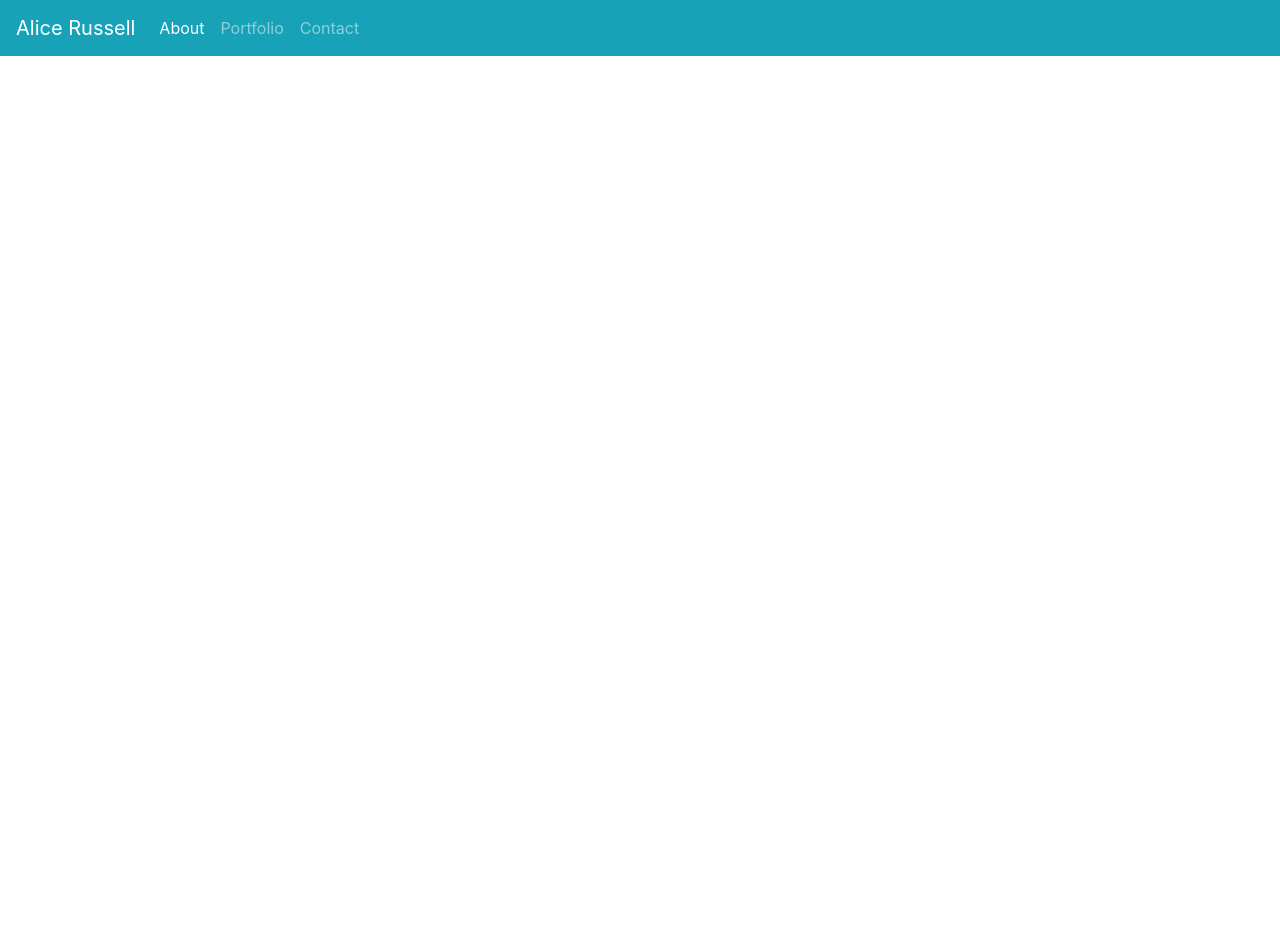
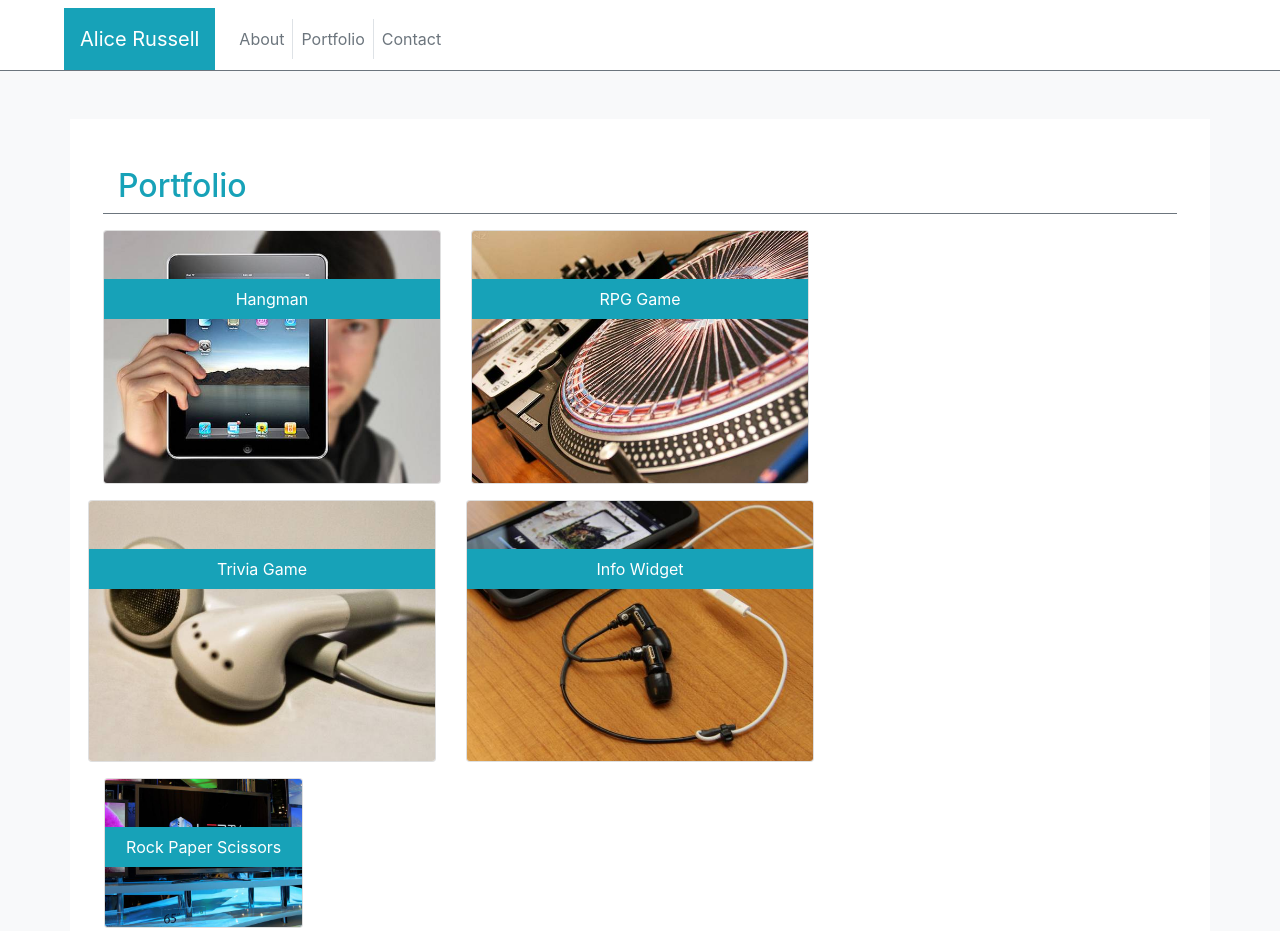
Before and after one commit to alicelouiserussell/Bootstrap-Portfolio, a plain HTML site: page portfolio.html in a window 1280 px wide. Before the commit the page ends 800 px from the top, so only its background shows below. Drawn offline with nearby package versions, Linux system fonts and the light colour scheme.

Commit message:
added portfolio images and began formatting grid and banners

```diff
--- a/portfolio.html
+++ b/portfolio.html
@@ -7,39 +7,95 @@
   <!--Resets browser css styles-->
   <link rel="stylesheet" href="css/reset.css">
   <!---Bootstrap CDN, Links to Twitter Boostrap pre-defined CSS-->
-    <link rel="stylesheet" href="https://stackpath.bootstrapcdn.com/bootstrap/4.3.1/css/bootstrap.min.css" integrity="sha384-ggOyR0iXCbMQv3Xipma34MD+dH/1fQ784/j6cY/iJTQUOhcWr7x9JvoRxT2MZw1T" crossorigin="anonymous">
+  <link rel="stylesheet" href="https://stackpath.bootstrapcdn.com/bootstrap/4.3.1/css/bootstrap.min.css"
+    integrity="sha384-ggOyR0iXCbMQv3Xipma34MD+dH/1fQ784/j6cY/iJTQUOhcWr7x9JvoRxT2MZw1T" crossorigin="anonymous">
   <!---Allows for Bootstrap device emulation-->
   <meta name="viewport" content="width=device-width, initial-scale=1.0">
 </head>
-<body>
+
+<body class="bg-light">
   <!---Navbar begins-->
-<nav class="navbar navbar-expand-lg navbar-dark bg-info">
-    <a class="navbar-brand" href="#">Alice Russell</a>
-    <button class="navbar-toggler" type="button" data-toggle="collapse" data-target="#navbarNav" aria-controls="navbarNav" aria-expanded="false" aria-label="Toggle navigation">
+  <nav class="navbar navbar-expand-lg navbar-light bg-white border-bottom border-secondary pb-0">
+    <a class="navbar-brand text-white bg-info p-3 mb-0 ml-5" href="#">Alice Russell</a>
+    <button class="navbar-toggler" type="button" data-toggle="collapse" data-target="#navbarNav"
+      aria-controls="navbarNav" aria-expanded="false" aria-label="Toggle navigation">
       <span class="navbar-toggler-icon"></span>
     </button>
     <div class="collapse navbar-collapse" id="navbarNav">
       <ul class="navbar-nav">
         <li class="nav-item active">
-          <a class="nav-link" href="#">About <span class="sr-only">(current)</span></a>
+          <a class="nav-link text-secondary border-right" href="#">About <span class="sr-only">(current)</span></a>
         </li>
         <li class="nav-item">
-          <a class="nav-link" href="#">Portfolio</a>
+          <a class="nav-link text-secondary border-right" href="#">Portfolio</a>
         </li>
         <li class="nav-item">
-          <a class="nav-link" href="#">Contact</a>
+          <a class="nav-link text-secondary" href="#">Contact</a>
         </li>
       </ul>
     </div>
   </nav>
   <!---Navbar ends--->
 
+  <!---Container content-->
+  <div class="container bg-white mt-5 p-5">
+    <!---Row 1-->
+    <div class="row">
+      <div class="col-md-12 border-bottom border-secondary">
+        <h2 class="text-info">Portfolio</h2>
+      </div>
 
-
-
-
-
+      <!---Row 2-->
+      <div class="row">
+        <div class="col-md-4 mt-3">
+          <div class="card bg-white text-white">
+            <img src="images/img1.jpg" class="card-img">
+            <div class="card-img-overlay p-0">
+              <p class="card-title bg-info text-center w-100 mt-5 p-2">Hangman</p>
+            </div>
+          </div>
+        </div>
+        <div class="col-md-4 mt-3">
+          <div class="card bg-white text-white">
+            <img src="images/img2.jpg" class="card-img">
+            <div class="card-img-overlay p-0">
+              <p class="card-title bg-info text-center w-100 mt-5 p-2">RPG Game</p>
+            </div>
+          </div>
+        </div>
+        <!---Row 3--->
+        <div class="row">
+          <div class="col-md-4 mt-3">
+            <div class="card bg-white text-white">
+              <img src="images/img3.jpg" class="card-img">
+              <div class="card-img-overlay p-0">
+                <p class="card-title bg-info text-center w-100 mt-5 p-2">Trivia Game</p>
+              </div>
+            </div>
+          </div>
+          <div class="col-md-4 mt-3">
+            <div class="card bg-white text-white">
+              <img src="images/img4.jpg" class="card-img">
+              <div class="card-img-overlay p-0">
+                <p class="card-title bg-info text-center w-100 mt-5 p-2">Info Widget</p>
+              </div>
+            </div>
+          </div>
+        </div>
+        <!---Row 4-->
+        <div class="row">
+            <div class="col-md-4 mt-3 ml-3">
+              <div class="card bg-white text-white">
+                <img src="images/img5.jpg" class="card-img">
+                <div class="card-img-overlay p-0">
+                  <p class="card-title bg-info text-center w-100 mt-5 p-2">Rock Paper Scissors</p>
+                </div>
+              </div>
+            </div>
+        </div>
+      </div>
 
 
 </body>
+
 </html>
```
Also changed, not shown: images/img1.jpg (added), images/img2.jpg (added), images/img3.jpg (added), images/img4.jpg (added), images/img5.jpg (added), 1 other file. Lines whose indentation alone changed are shown as unchanged.
